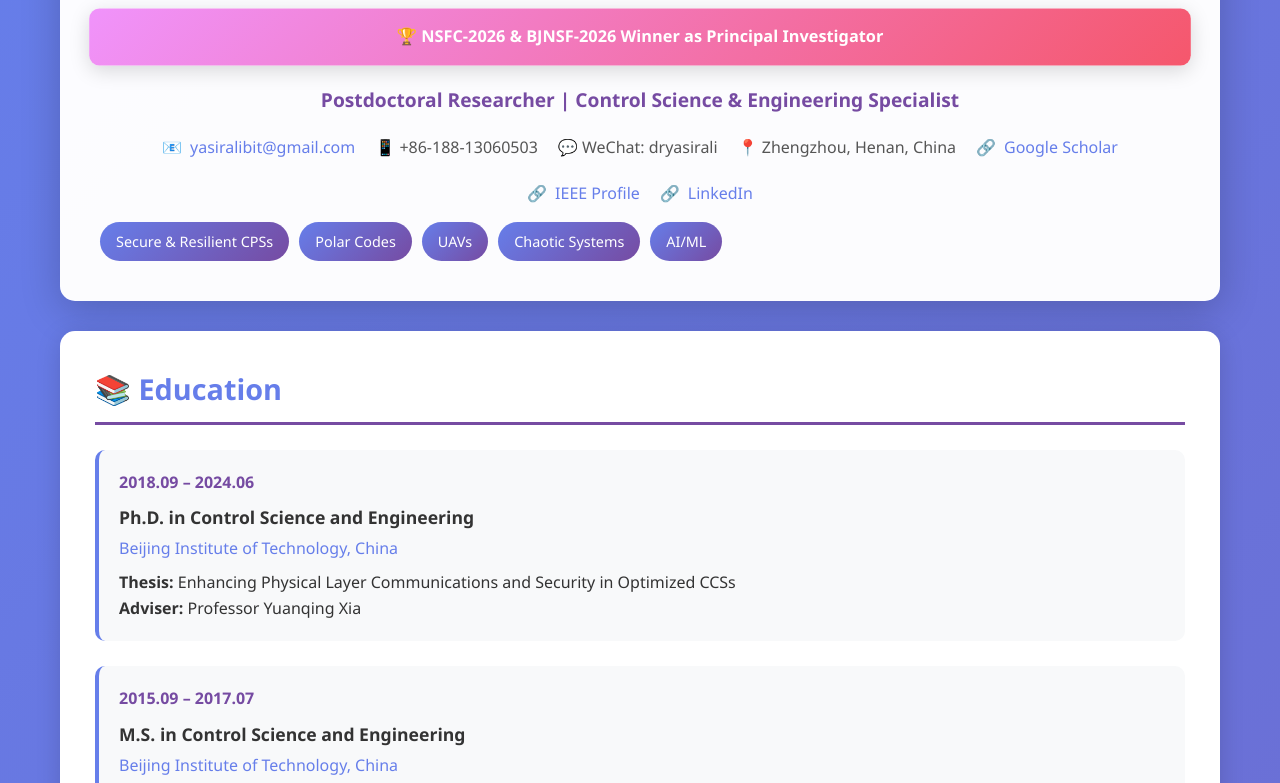
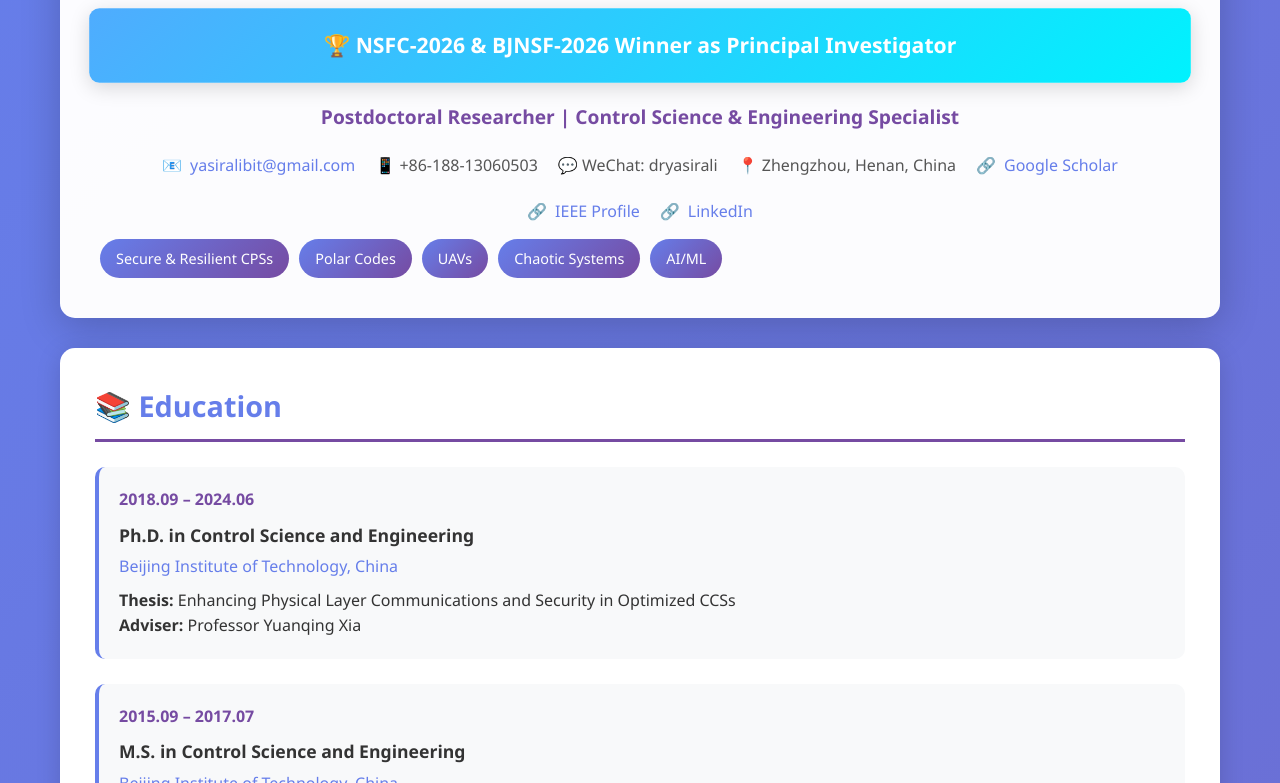
Before and after one commit to dryasirali/resume.github.io, a plain HTML site: page index.html in a window 1280 px wide. Shown: the part 135-918 px from the top of the page. Drawn offline with Linux system fonts and the light colour scheme.

Commit message:
Update index.html

```diff
--- a/index.html
+++ b/index.html
@@ -85,13 +85,14 @@
         }
 
         .awards-banner {
-            background: linear-gradient(135deg, #f093fb 0%, #f5576c 100%);
+            background: linear-gradient(135deg, #4facfe 0%, #00f2fe 100%);
             color: white;
-            padding: 15px 30px;
+            padding: 20px 30px;
             border-radius: 10px;
             margin: 20px 0;
             text-align: center;
-            font-weight: 600;
+            font-weight: 700;
+            font-size: 1.3em;
             box-shadow: 0 5px 20px rgba(0, 0, 0, 0.15);
             animation: pulse 2s infinite;
         }
```
